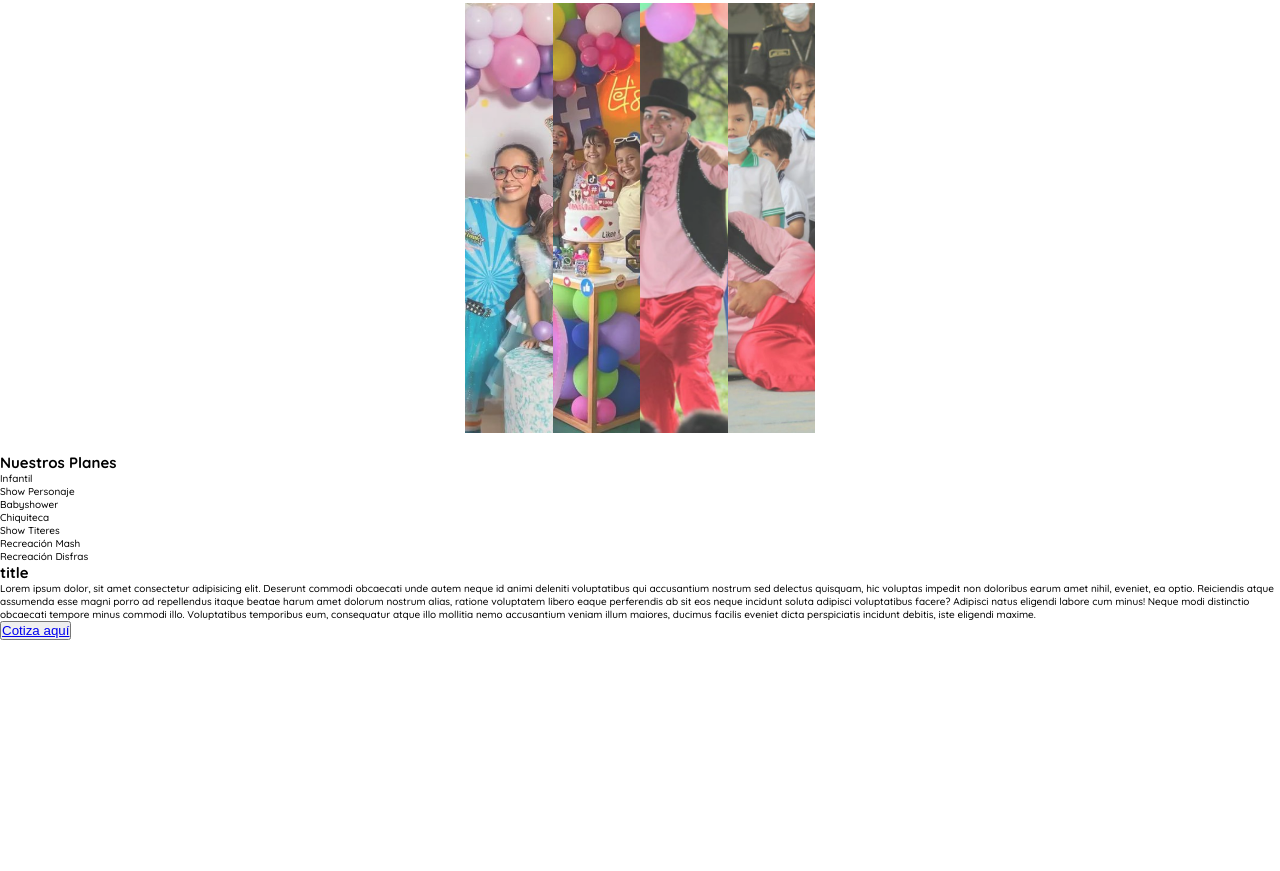
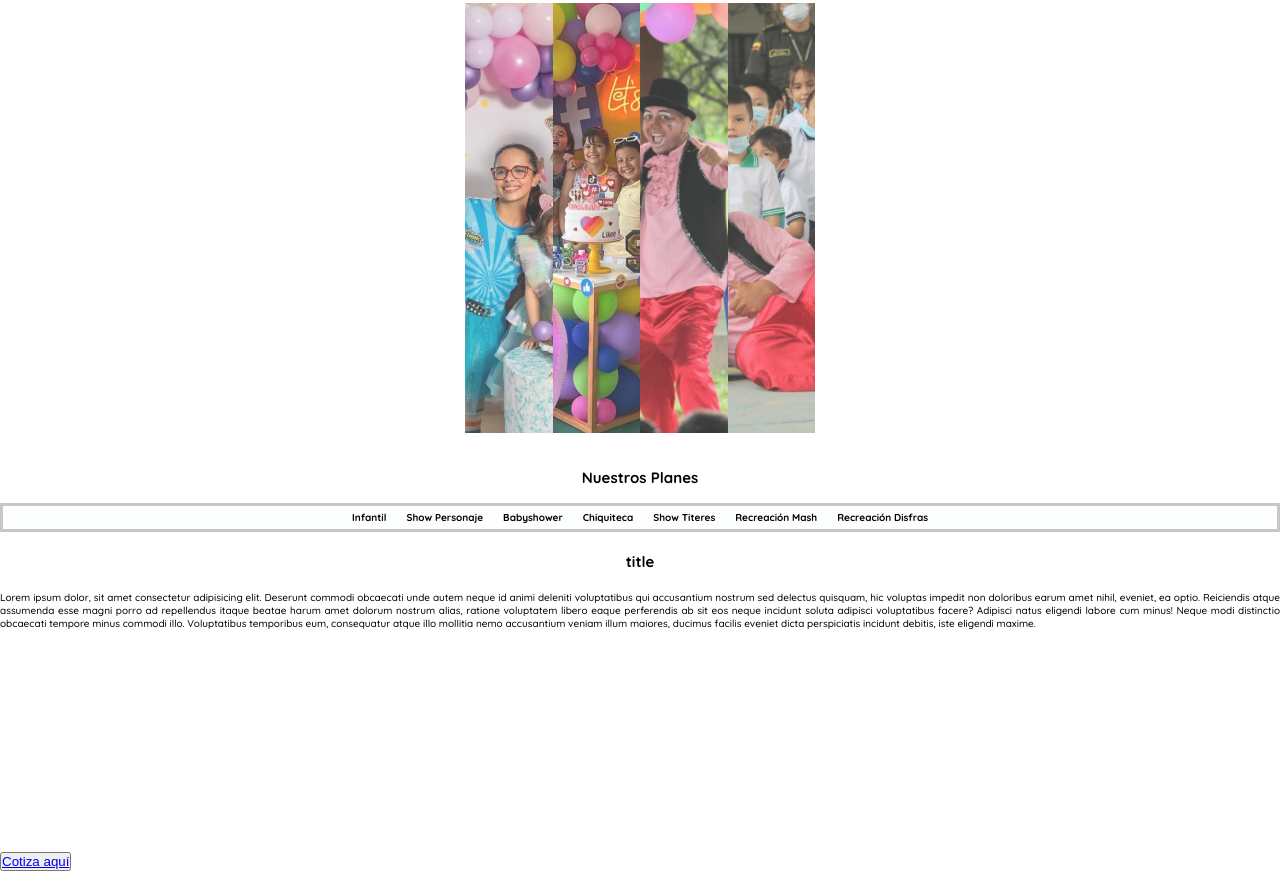
Before and after one commit to Javier-Motta/Stars-Eventos, a plain HTML site: page index.html in a window 1280 px wide. Shown: the part 1097-1968 px from the top of the page. Before the commit the page ends 1737 px from the top, so only its background shows below. Drawn offline with Linux system fonts and the light colour scheme.

Commit message:
Update styles.css
Agregados los primeros estilos de la nueva sección creada.

```diff
--- a/styles.css
+++ b/styles.css
@@ -227,3 +227,67 @@ header{
     opacity: 1;
     filter: contrast(120%);
 }
+/* Plans */
+.main__containerPlans{
+    width: 100%;
+    height: auto;
+}
+.main__containerPlans--title{
+    width: 100%;
+    height: 50px;
+    margin: 0 auto;
+    display: flex;
+    justify-content: center;
+    align-items: center;
+
+}
+.main__navPlans{
+    width: 100%;
+    min-width: 324px;
+    height: auto;
+    padding: 0px 20px;
+    background: var(--whrite-star);
+    border: 3px solid var(--gray);
+}
+.main__navPlans ul{
+    width: auto;
+    display: flex;
+    justify-content: center;
+    align-items: center;
+    flex-wrap: wrap;
+}
+.main__navPlans ul li{
+    width: auto;
+    display: inline-block;
+    list-style: none;
+    margin: 5px 10px;
+}
+.main__navPlans ul li a{
+    width: auto;
+    text-decoration: none;
+    font-weight: bold;
+    color: var(--black);
+}
+.main__navPlans ul li a:hover{
+    cursor: pointer;
+}
+.main__containerPlans--body{
+    width: 100%;
+    height: 300px;
+}
+.main__containerPlans--body h2{
+    width: 100%;
+    height: auto;
+    display: flex;
+    justify-content: center;
+    text-align: center;
+    margin-top: 20px;
+}
+.main__containerPlans--body p{
+    width: 100%;
+    height: auto;
+    display: flex;
+    justify-content: center;
+    text-align: justify;
+    margin-top: 20px;
+}
```
